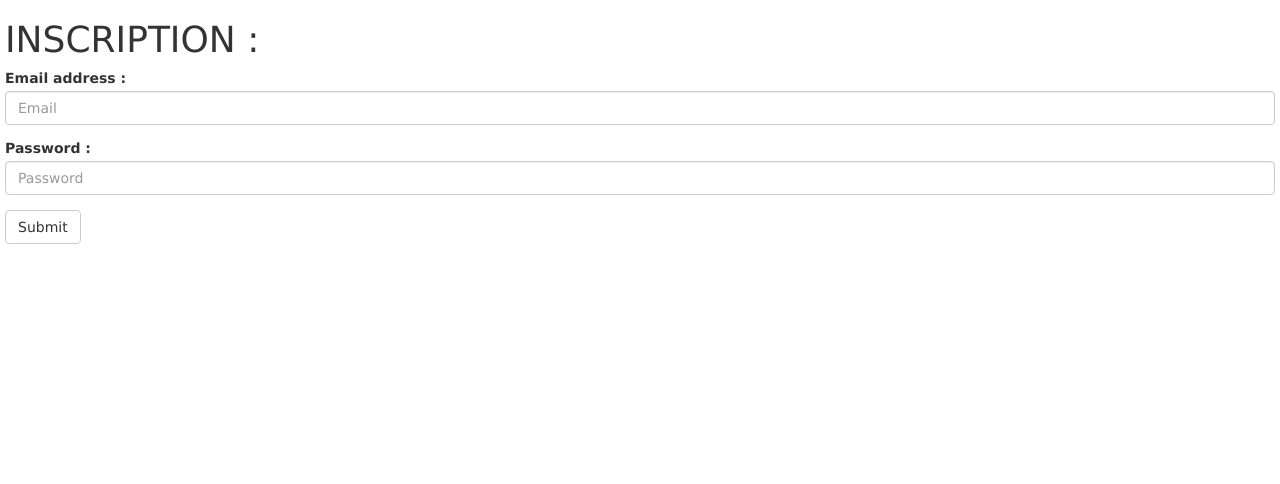
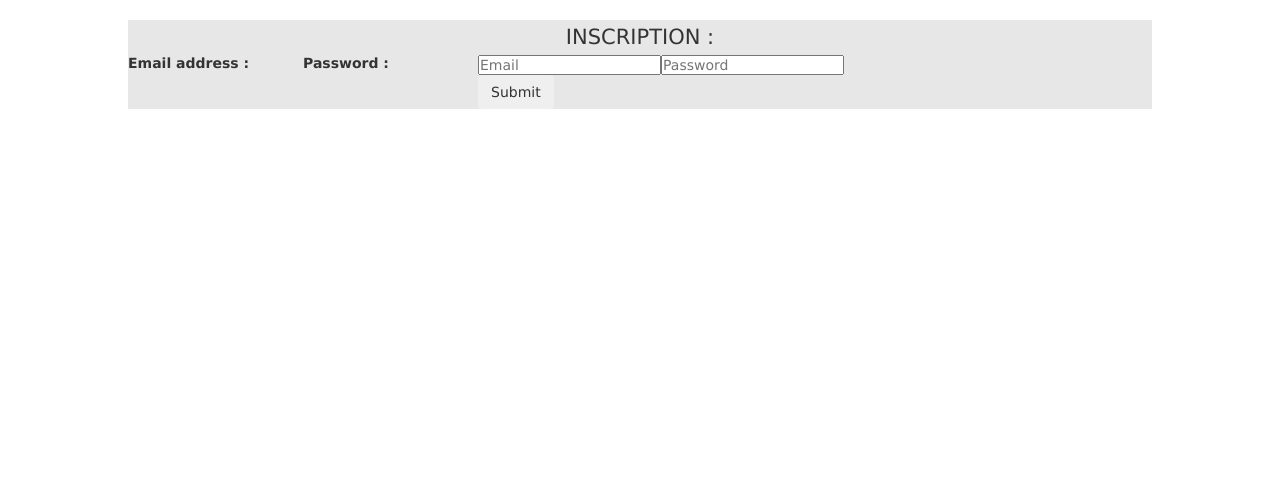
Before and after one commit to Hazainn/Mean_project, a Node server app: template views/inscription.jade in a window 1280 px wide. Shown: the part 197-681 px from the top of the page. Run offline with Node 20, Linux system fonts and the light colour scheme; the template is opened without the code that fills it, so the values that code supplies are empty; some libraries are stand-ins or nearby versions.

Commit message:
- je liste les changements ci-dessous : 	- ajout du fichier de routes pour les articles dans le app.js 	- création de artices.js ( le fichiers ou mettre toute les routes ) 	- création de la vue utile à l'inscription 	- ajout de la route de l'inscription au fichier users.js (je pense que toutes les routes relative aux users supression/modification/ajout/... devrais etre présent dans ce fichier)

```diff
--- a/app.js
+++ b/app.js
@@ -10,8 +10,9 @@ var mongo = require('mongodb');
 var monk  = require('monk');
 var db    = monk('localhost:27017/test2');
 
-var routes = require('./routes/index');
-var users  = require('./routes/users');
+var routes    = require('./routes/index');
+var users     = require('./routes/users');
+var articles  = require('./routes/articles');
 
 var app = express();
 
@@ -35,6 +36,7 @@ app.use(function(req,res,next){
 
 app.use('/', routes);
 app.use('/users', users);
+app.use('/articles', articles);
 
 // catch 404 and forward to error handler
 app.use(function(req, res, next) {
--- a/public/stylesheets/style.css
+++ b/public/stylesheets/style.css
@@ -61,7 +61,22 @@ footer p {
 	padding: 0px;
 }
 
-.subscribe {
+.fieldsubscribe {
+	position: absolute;
+	right: 10%;
+	left: 10%;
+	background-color: #e7e7e7;
+}
+
+.fieldsubscribe .title {
+	margin:0;
+	padding: 0;
+	background-color: #e7e7e7;
+	text-align: center;
+	padding: 5px;
+}
+
+.fieldsubscribe label {
 	display: block;
 	width: 175px;
 	float: left;
--- a/routes/articles.js
+++ b/routes/articles.js
@@ -1,9 +1,10 @@
 var express = require('express');
 var router  = express.Router();
+var title   = 'Blog Jahwess';
 
 /* GET articles listing. */
 router.get('/', function(req, res, next) {
-  res.send('respond with a resource'); //afficher tous les articles cette route sera appelée par la div de l'index
+  res.render(); //afficher tous les articles cette route sera appelée par la div de l'index
 });
 
 module.exports = router;
--- a/routes/index.js
+++ b/routes/index.js
@@ -11,8 +11,4 @@ router.get('/test', function(req, res, next) {
   res.render('test', { title: title });
 });
 
-router.get('/inscription', function(req, res, next) {
-  res.render('inscription', { title: title });
-});
-
 module.exports = router;
--- a/routes/users.js
+++ b/routes/users.js
@@ -1,5 +1,6 @@
 var express = require('express');
 var router  = express.Router();
+var title   = 'Blog Jahwess';
 
 /* GET users listing. */
 router.get('/', function(req, res, next) {
@@ -14,4 +15,8 @@ router.get('/userlist', function(req, res) {
     });
 });
 
+router.get('/inscription', function(req, res, next) {
+	res.render('inscription', { title: title });
+});
+
 module.exports = router;
--- a/views/inscription.jade
+++ b/views/inscription.jade
@@ -1,13 +1,11 @@
 extends layout
 
 block content
-	fieldset(class="subscribe")
-	h1 INSCRIPTION :
-	form(method="post")
-		div(class="form-group")
-			label(for="exampleInputEmail1") Email address :
-			input(type="email" class="form-control" id="exampleInputEmail1" placeholder="Email")
-		div(class="form-group")
-			label(for="exampleInputPassword1") Password :
-			input(type="password" class="form-control" id="exampleInputPassword1" placeholder="Password")
-		button(type="submit" class="btn btn-default") Submit
+	fieldset(class="fieldsubscribe")
+		legend(class="title") INSCRIPTION :
+		form(method="post")
+			label Email address :
+			input(type="email" placeholder="Email")
+			label Password :
+			input(type="password" placeholder="Password")
+		button(type="submit" class="btn") Submit
--- /dev/null
+++ b/views/userlist.jade
@@ -0,0 +1 @@
+extends layout
```
Also changed, not shown: views/header.jade (+6 -6 lines), 2 other files.
